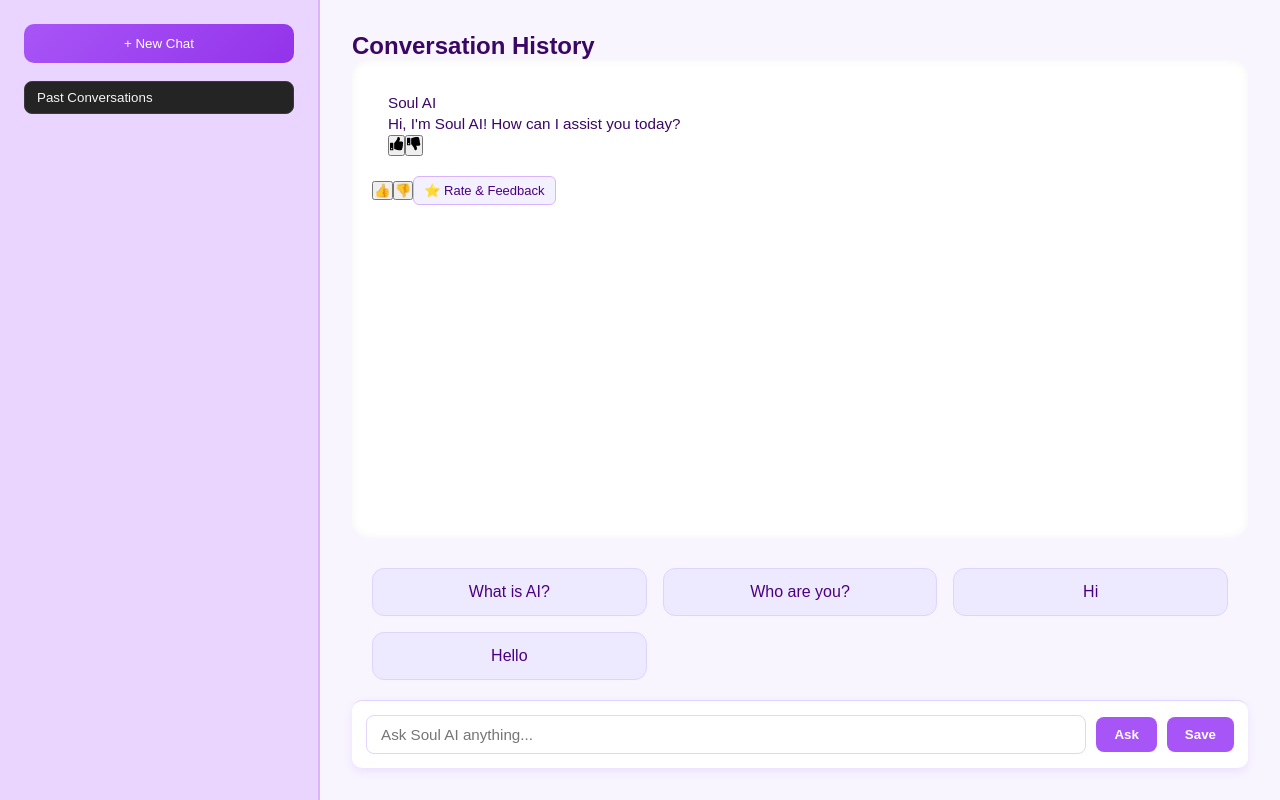
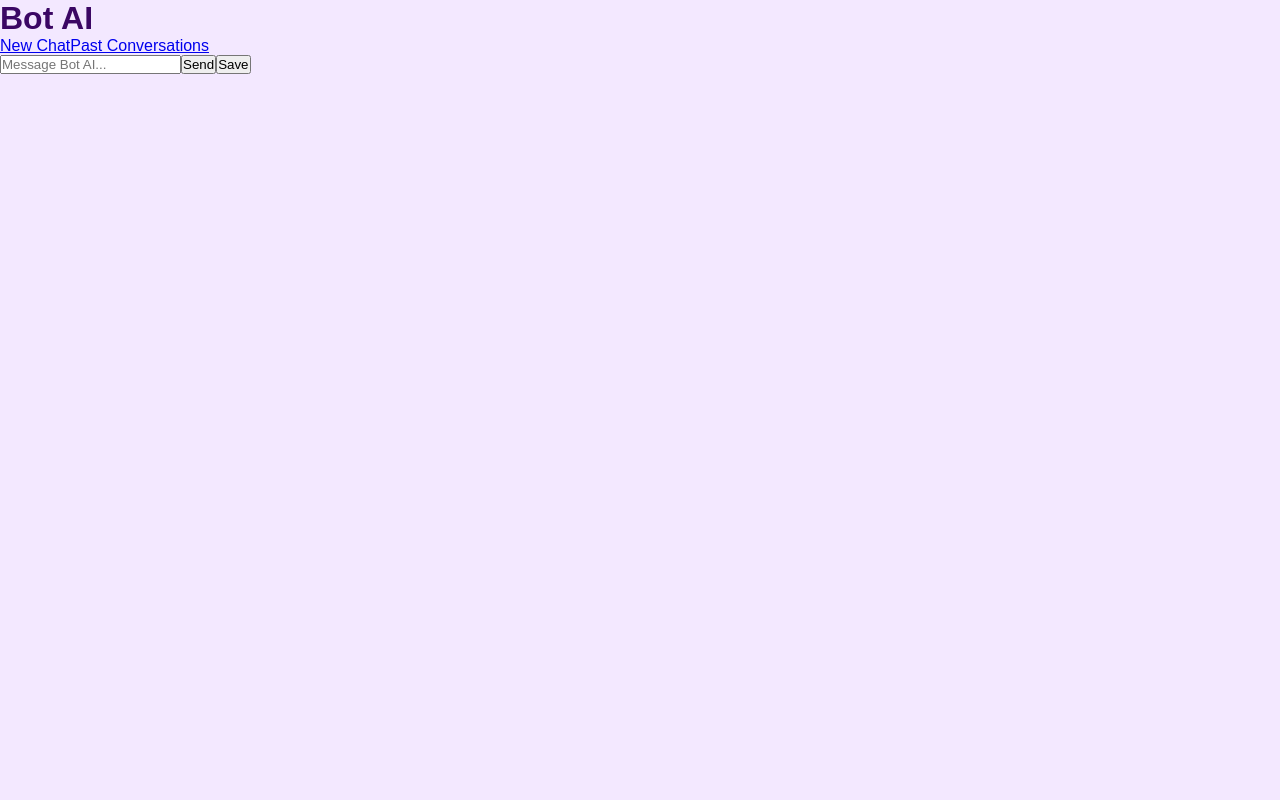
Before and after one commit to Mario-World/Frontend-Labs, a React (Vite) app: page / in a window 1280 px wide. Built offline with nearby package versions, Linux system fonts and the light colour scheme.

Commit message:
XBotAI test time

```diff
--- a/src/App.jsx
+++ b/src/App.jsx
@@ -1,14 +1,25 @@
+import React from "react";
+import { BrowserRouter as Router, Routes, Route, Link } from "react-router-dom";
+import Chat from "./components/Chat";
+import History from "./pages/History";
 
-import Chat from "./components/Chat";
-import "./index.css";
+const App = () => {
+  return (
+    <Router>
+      <header className="app-header">
+        <h1>Bot AI</h1>
+        <nav>
+          <Link to="/">New Chat</Link>
+          <Link to="/history">Past Conversations</Link>
+        </nav>
+      </header>
 
-function App() {
-  return (
-    <div className="app">
-
-      <Chat />
-    </div>
+      <Routes>
+        <Route path="/" element={<Chat />} />
+        <Route path="/history" element={<History />} />
+      </Routes>
+    </Router>
   );
-}
+};
 
 export default App;
--- a/src/components/Chat.jsx
+++ b/src/components/Chat.jsx
@@ -1,158 +1,66 @@
 import React, { useState, useEffect } from "react";
-import Message from "./Message";
-import FeedbackModal from "./FeedbackModal";
-import "../index.css";
 import sampleData from "../data/sampleData.json";
 
 const Chat = () => {
+  const [input, setInput] = useState("");
   const [messages, setMessages] = useState([]);
-  const [input, setInput] = useState("");
-  const [selectedMsg, setSelectedMsg] = useState(null);
-  const [isFeedbackOpen, setIsFeedbackOpen] = useState(false);
-  const [showHistory, setShowHistory] = useState(false);
-  const [savedChats, setSavedChats] = useState([]);
 
   useEffect(() => {
-    setMessages([
-      { sender: "Soul AI", text: "Hi, I'm Soul AI! How can I assist you today?" },
-    ]);
+    const savedMessages = JSON.parse(localStorage.getItem("chatHistory")) || [];
+    setMessages(savedMessages);
   }, []);
 
-  const handleSend = () => {
+  useEffect(() => {
+    localStorage.setItem("chatHistory", JSON.stringify(messages));
+  }, [messages]);
+
+  const handleSubmit = (e) => {
+    e.preventDefault();
     if (!input.trim()) return;
 
-    const userMsg = { sender: "You", text: input.trim() };
-    setMessages((prev) => [...prev, userMsg]);
+    const userMessage = { sender: "user", text: input };
+    const aiResponse =
+      sampleData[input.toLowerCase()] ||
+      "Sorry, Did not understand your query!";
 
-    const userQuery = input.trim().toLowerCase();
-    const botResponse =
-      sampleData[userQuery] || "Sorry, Did not understand your query!";
+    const botMessage = { sender: "bot", text: aiResponse };
 
-    const botMsg = { sender: "Soul AI", text: botResponse };
-
-    setTimeout(() => {
-      setMessages((prev) => [...prev, botMsg]);
-    }, 600);
-
+    const newMessages = [...messages, userMessage, botMessage];
+    setMessages(newMessages);
     setInput("");
   };
 
-  const handleFeedback = (msg) => {
-    setSelectedMsg(msg);
-    setIsFeedbackOpen(true);
-  };
-
-  const handleSaveChat = () => {
-    if (messages.length > 1) {
-      const chatTitle = `Chat ${savedChats.length + 1}`;
-      setSavedChats((prev) => [...prev, { title: chatTitle, messages }]);
+  const handleSave = () => {
+    localStorage.setItem("chatHistory", JSON.stringify(messages));
     alert("Chat saved successfully!");
-    }
   };
 
   return (
-    <div className="chat-app">
-      {/* Sidebar */}
-      <div className="sidebar">
-        <div className="sidebar-header">
-          <button className="new-chat-btn" onClick={() => setMessages([])}>
-            + New Chat
-          </button>
-          <button
-            className="history-btn"
-            onClick={() => setShowHistory((prev) => !prev)}
+    <div className="chat-container">
+      <div className="chat-box">
+        {messages.map((msg, index) => (
+          <p
+            key={index}
+            className={msg.sender === "user" ? "user-msg" : "bot-msg"}
           >
-            Past Conversations
-          </button>
-        </div>
-
-        {showHistory && (
-          <div className="history-container">
-            <h4>Previous Chats</h4>
-            {savedChats.length === 0 ? (
-              <p className="no-history">No saved chats yet.</p>
-            ) : (
-              <ul className="history-list">
-                {savedChats.map((chat, idx) => (
-                  <li
-                    key={idx}
-                    className="history-item"
-                    onClick={() => setMessages(chat.messages)}
-                  >
-                    {chat.title}
-                  </li>
-                ))}
-              </ul>
-            )}
-          </div>
-        )}
-      </div>
-
-      {/* Chat Section */}
-      <div className="chat-section">
-        <h2 className="chat-title">Conversation History</h2>
-        <div className="chat-messages">
-          {messages.map((msg, index) => (
-            <div key={index} className="message-container">
-              <Message msg={msg} />
-              {msg.sender === "Soul AI" && (
-                <div className="feedback-hover">
-                  <button
-                    className="like-btn"
-                    title="Like this response"
-                  >
-                    👍
-                  </button>
-                  <button
-                    className="dislike-btn"
-                    title="Dislike this response"
-                  >
-                    👎
-                  </button>
-                  <button
-                    className="feedback-btn"
-                    onClick={() => handleFeedback(msg)}
-                  >
-                    ⭐ Rate & Feedback
-                  </button>
-                </div>
-              )}
-            </div>
+            <strong>{msg.sender === "user" ? "You: " : "AI’s Response: "}</strong>
+            <span>{msg.text}</span>
+          </p>
         ))}
       </div>
 
-        {/* Suggestions */}
-        <div className="suggestion-grid">
-          {["What is AI?", "Who are you?", "Hi", "Hello"].map((q, i) => (
-            <div key={i} className="suggestion-card" onClick={() => setInput(q)}>
-              {q}
-            </div>
-          ))}
-        </div>
-
-        {/* Chat Input */}
-        <div className="chat-input">
+      <form onSubmit={handleSubmit} className="chat-form">
         <input
           type="text"
-            placeholder="Ask Soul AI anything..."
+          placeholder="Message Bot AI..."
           value={input}
           onChange={(e) => setInput(e.target.value)}
-            onKeyDown={(e) => e.key === "Enter" && handleSend()}
         />
-          <button onClick={handleSend}>Ask</button>
-          <button type="button" onClick={handleSaveChat}>
+        <button type="submit">Send</button>
+        <button type="button" onClick={handleSave}>
           Save
         </button>
-        </div>
-      </div>
-
-      {/* Feedback Modal */}
-      {isFeedbackOpen && (
-        <FeedbackModal
-          message={selectedMsg}
-          onClose={() => setIsFeedbackOpen(false)}
-        />
-      )}
+      </form>
     </div>
   );
 };
--- a/src/pages/History.jsx
+++ b/src/pages/History.jsx
@@ -1,37 +1,27 @@
 import React, { useEffect, useState } from "react";
 
 const History = () => {
-  const [savedMessages, setSavedMessages] = useState([]);
+  const [history, setHistory] = useState([]);
 
   useEffect(() => {
-    const saved = localStorage.getItem("chatHistory");
-    if (saved) {
-      setSavedMessages(JSON.parse(saved));
-    }
+    const saved = JSON.parse(localStorage.getItem("chatHistory")) || [];
+    setHistory(saved);
   }, []);
 
   return (
     <div className="history-container">
-      <h2>Saved Conversations</h2>
-      {savedMessages.length === 0 ? (
-        <p>No saved messages found.</p>
+      <h2>Past Conversations</h2>
+      {history.length === 0 ? (
+        <p>No saved messages yet.</p>
       ) : (
-        savedMessages.map((msg, index) => (
-          <div
-            key={index}
-            className={`message ${msg.sender === "user" ? "user" : "ai"}`}
-          >
-            <p>
-              {msg.sender === "ai" ? (
-                <span>
-                  <strong>AI’s Response:</strong> {msg.text}
-                </span>
-              ) : (
-                msg.text
-              )}
-            </p>
-          </div>
-        ))
+        <ul>
+          {history.map((msg, index) => (
+            <li key={index}>
+              <strong>{msg.sender === "user" ? "You: " : "AI: "}</strong>
+              {msg.text}
+            </li>
+          ))}
+        </ul>
       )}
     </div>
   );
```
Lines whose indentation alone changed are shown as unchanged.
